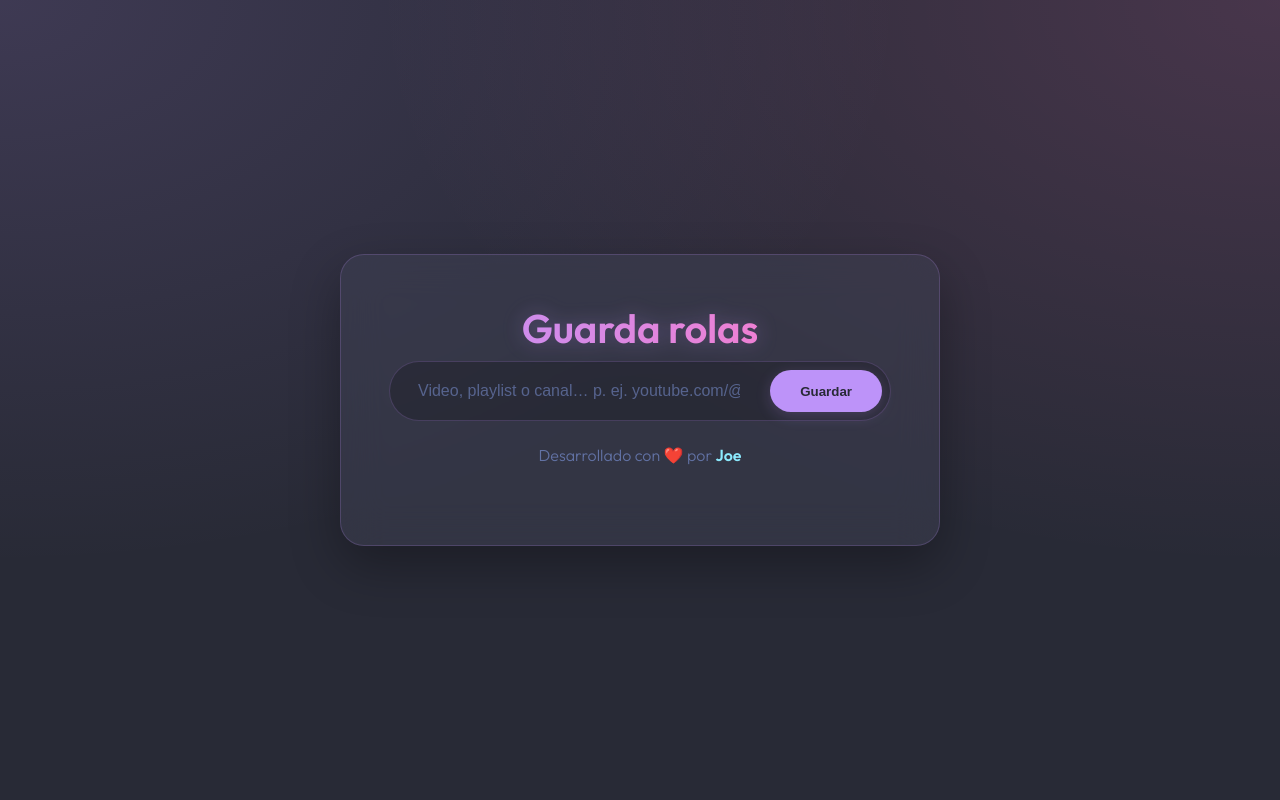
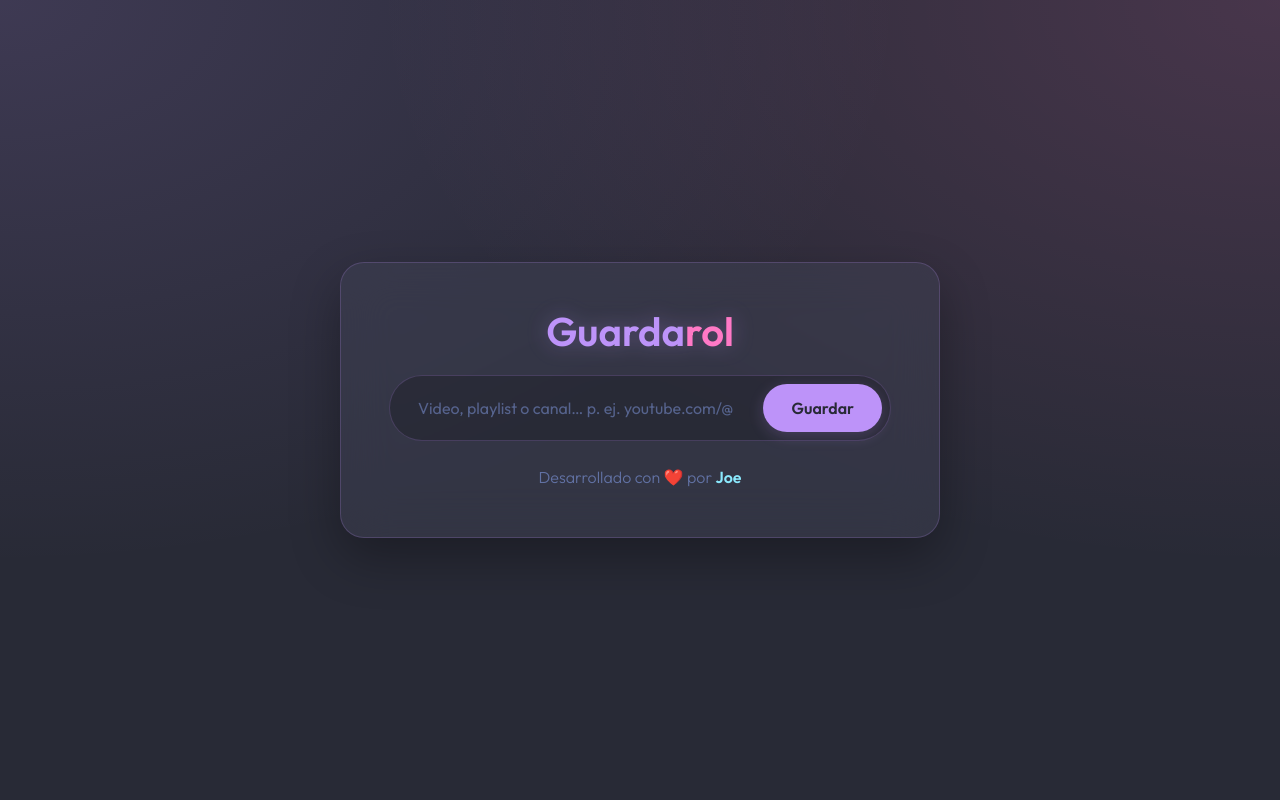
Before and after one commit to bytesofjose/yaysd, a FastAPI app: page / in a window 1280 px wide. Run offline with FastAPI, Linux system fonts and the light colour scheme; some libraries are stand-ins or nearby versions.

Commit message:
ui: tailwindcss refactor + Guardarol rename + original-source audio (no transcode)

```diff
--- a/app/main.py
+++ b/app/main.py
@@ -5,7 +5,7 @@ from fastapi.responses import JSONResponse
 from .downloader import cancel_job, download_audio, jobs_lock, jobs, start_job
 import uvicorn
 
-app = FastAPI(title="Guarda rolas")
+app = FastAPI(title="Guardarol")
 
 app.mount("/static", StaticFiles(directory="app/static"), name="static")
 templates = Jinja2Templates(directory="app/templates")
@@ -16,7 +16,7 @@ async def index(request: Request):
 
 @app.get("/api/health")
 async def health():
-    return {"status": "ok", "service": "guarda-rolas"}
+    return {"status": "ok", "service": "guardarol"}
 
 @app.post("/download")
 async def download(url: str = Form(...), sync: bool = False):
--- a/app/static/script.js
+++ b/app/static/script.js
@@ -23,13 +23,13 @@ let activeJob = null;
 function showOverlay() {
     overlay.classList.remove('hidden');
     overlay.setAttribute('aria-hidden', 'false');
-    document.body.classList.add('locked');
+    document.body.classList.add('overflow-hidden');
 }
 
 function hideOverlay() {
     overlay.classList.add('hidden');
     overlay.setAttribute('aria-hidden', 'true');
-    document.body.classList.remove('locked');
+    document.body.classList.remove('overflow-hidden');
 }
 
 function renderJob(job) {
@@ -44,8 +44,8 @@ function renderJob(job) {
     }
     orbTitle.textContent = job.current_title || job.message || 'Trabajando…';
     const stageMap = {
-        descargando: '⬇ Descargando audio',
-        'convirtiendo a mp3': '⚙ Convirtiendo a MP3…',
+        descargando: '⬇ Descargando audio original',
+        'guardando en biblioteca': '⚙ Guardando en tu biblioteca…',
         resolviendo: '🔍 Resolviendo URL…',
         listo: '✅ Listo'
     };
--- a/app/static/style.css
+++ /dev/null
@@ -1,382 +0,0 @@
-:root {
-    --bg: #282a36;
-    --selection: #44475a;
-    --fg: #f8f8f2;
-    --comment: #6272a4;
-    --cyan: #8be9fd;
-    --green: #50fa7b;
-    --orange: #ffb86c;
-    --pink: #ff79c6;
-    --purple: #bd93f9;
-    --red: #ff5555;
-    --yellow: #f1fa8c;
-
-    --primary: var(--purple);
-    --accent: var(--pink);
-    --bg-gradient: linear-gradient(135deg, #282a36, #44475a);
-    --glass-bg: rgba(68, 71, 90, 0.4);
-    --glass-border: rgba(189, 147, 249, 0.2);
-    --text: var(--fg);
-}
-
-.subtitle {
-    margin-top: 1.5rem;
-}
-
-a {
-    color: var(--cyan);
-    text-decoration: none;
-    font-weight: 600;
-    transition: all 0.3s ease;
-}
-
-a:hover {
-    color: var(--pink);
-    text-shadow: 0 0 10px rgba(255, 121, 198, 0.3);
-}
-
-* {
-    box-sizing: border-box;
-    margin: 0;
-    padding: 0;
-}
-
-body {
-    font-family: 'Outfit', sans-serif;
-    background: var(--bg);
-    background-image:
-        radial-gradient(at 0% 0%, rgba(189, 147, 249, 0.15) 0px, transparent 50%),
-        radial-gradient(at 100% 0%, rgba(255, 121, 198, 0.15) 0px, transparent 50%);
-    background-attachment: fixed;
-    min-height: 100vh;
-    display: flex;
-    justify-content: center;
-    align-items: center;
-    color: var(--text);
-    padding: 20px;
-}
-
-.glass-container {
-    background: var(--glass-bg);
-    backdrop-filter: blur(20px);
-    -webkit-backdrop-filter: blur(20px);
-    border: 1px solid var(--glass-border);
-    border-radius: 24px;
-    padding: 3rem;
-    width: 90%;
-    max-width: 600px;
-    text-align: center;
-    box-shadow: 0 20px 50px rgba(0, 0, 0, 0.3);
-    transition: transform 0.3s ease;
-}
-
-h1 {
-    font-size: 2.5rem;
-    font-weight: 600;
-    margin-bottom: 0.5rem;
-    background: linear-gradient(90deg, var(--purple), var(--pink));
-    -webkit-background-clip: text;
-    background-clip: text;
-    -webkit-text-fill-color: transparent;
-    filter: drop-shadow(0 0 10px rgba(189, 147, 249, 0.3));
-}
-
-.subtitle {
-    font-weight: 300;
-    color: var(--comment);
-    margin-bottom: 2rem;
-}
-
-.input-group {
-    display: flex;
-    gap: 10px;
-    background: rgba(0, 0, 0, 0.2);
-    padding: 8px;
-    border-radius: 50px;
-    border: 1px solid var(--glass-border);
-    transition: all 0.3s ease;
-}
-
-.input-group:focus-within {
-    border-color: var(--primary);
-    box-shadow: 0 0 15px rgba(189, 147, 249, 0.3);
-    background: rgba(0, 0, 0, 0.3);
-}
-
-input {
-    flex: 1;
-    background: transparent;
-    border: none;
-    color: var(--fg);
-    padding: 12px 20px;
-    font-size: 1rem;
-    outline: none;
-}
-
-input::placeholder {
-    color: var(--comment);
-    opacity: 0.8;
-}
-
-button {
-    background: var(--primary);
-    color: var(--bg);
-    border: none;
-    padding: 12px 30px;
-    border-radius: 50px;
-    font-weight: 600;
-    cursor: pointer;
-    transition: all 0.3s ease;
-    box-shadow: 0 4px 15px rgba(189, 147, 249, 0.2);
-}
-
-button:hover {
-    background: var(--pink);
-    color: var(--bg);
-    transform: translateY(-2px);
-    box-shadow: 0 6px 20px rgba(255, 121, 198, 0.4);
-}
-
-#feedbackContainer {
-    position: fixed;
-    bottom: 24px;
-    left: 50%;
-    transform: translateX(-50%) translateY(20px);
-    z-index: 10000;
-    margin: 0;
-    padding: 1rem 1.6rem;
-    border-radius: 50px;
-    background: rgba(40, 42, 54, 0.92);
-    backdrop-filter: blur(12px);
-    -webkit-backdrop-filter: blur(12px);
-    box-shadow: 0 10px 30px rgba(0, 0, 0, 0.5);
-    max-width: min(90vw, 480px);
-    text-align: center;
-    opacity: 0;
-    pointer-events: none;
-    transition: opacity 0.3s ease, transform 0.3s ease;
-    display: block;
-    min-height: 0;
-}
-
-#feedbackContainer:not(.hidden) {
-    opacity: 1;
-    transform: translateX(-50%) translateY(0);
-}
-
-.hidden {
-    display: none !important;
-}
-
-.success {
-    border: 1px solid var(--green);
-    color: var(--green);
-    background: rgba(80, 250, 123, 0.1);
-}
-
-.error {
-    border: 1px solid var(--red);
-    color: var(--red);
-    background: rgba(255, 85, 85, 0.1);
-}
-
-.loader {
-    width: 40px;
-    height: 40px;
-    border: 3px solid var(--selection);
-    border-top: 3px solid var(--primary);
-    border-radius: 50%;
-    animation: spin 1s linear infinite;
-    margin-bottom: 10px;
-}
-
-@keyframes spin {
-    0% { transform: rotate(0deg); }
-    100% { transform: rotate(360deg); }
-}
-
-@media (max-width: 768px) {
-    .glass-container {
-        padding: 2rem 1.5rem;
-        width: 100%;
-        max-width: 100%;
-        border-radius: 16px;
-    }
-
-    h1 {
-        font-size: 1.8rem;
-    }
-
-    .subtitle {
-        font-size: 0.9rem;
-        margin-bottom: 1.5rem;
-    }
-
-    .input-group {
-        flex-direction: column;
-        background: transparent;
-        border: none;
-        padding: 0;
-        gap: 12px;
-        width: 100%;
-        box-shadow: none;
-    }
-
-    input {
-        background: rgba(0, 0, 0, 0.2);
-        border: 1px solid var(--glass-border);
-        border-radius: 50px;
-        width: 100% !important;
-        padding: 15px 20px;
-        flex: none;
-        box-sizing: border-box;
-    }
-
-    button {
-        width: 100% !important;
-        padding: 15px;
-        flex: none;
-        box-sizing: border-box;
-    }
-
-    #feedbackContainer {
-        width: auto;
-        max-width: 92vw;
-        padding: 0.9rem 1.3rem;
-    }
-}
-
-body.locked {
-    overflow: hidden;
-}
-
-#orbOverlay {
-    position: fixed;
-    inset: 0;
-    z-index: 9999;
-    display: flex;
-    justify-content: center;
-    align-items: center;
-    background: rgba(20, 21, 30, 0.55);
-    backdrop-filter: blur(14px);
-    -webkit-backdrop-filter: blur(14px);
-    padding: 20px;
-}
-
-.orb-card {
-    position: relative;
-    background: rgba(40, 42, 54, 0.85);
-    border: 1px solid var(--glass-border);
-    border-radius: 24px;
-    padding: 2.5rem 2rem 2rem;
-    width: 100%;
-    max-width: 380px;
-    text-align: center;
-    box-shadow: 0 0 60px rgba(189, 147, 249, 0.25), 0 20px 50px rgba(0, 0, 0, 0.5);
-    display: flex;
-    flex-direction: column;
-    align-items: center;
-    gap: 0.6rem;
-    animation: orbIn 0.35s ease;
-}
-
-@keyframes orbIn {
-    from { transform: scale(0.9); opacity: 0; }
-    to { transform: scale(1); opacity: 1; }
-}
-
-.orb-ring {
-    width: 150px;
-    height: 150px;
-    transform: rotate(-90deg);
-    filter: drop-shadow(0 0 12px rgba(189, 147, 249, 0.5));
-    animation: orbPulse 2.2s ease-in-out infinite;
-}
-
-@keyframes orbPulse {
-    0%, 100% { transform: rotate(-90deg) scale(1); }
-    50% { transform: rotate(-90deg) scale(1.05); }
-}
-
-.orb-track {
-    fill: none;
-    stroke: var(--selection);
-    stroke-width: 10;
-}
-
-.orb-fill {
-    fill: none;
-    stroke: url(#orbGrad);
-    stroke: var(--primary);
-    stroke-width: 10;
-    stroke-linecap: round;
-    transition: stroke-dashoffset 0.4s ease;
-}
-
-.orb-percent {
-    position: absolute;
-    top: 6.1rem;
-    font-size: 1.6rem;
-    font-weight: 600;
-    background: linear-gradient(90deg, var(--purple), var(--pink));
-    -webkit-background-clip: text;
-    background-clip: text;
-    -webkit-text-fill-color: transparent;
-}
-
-.orb-count {
-    font-size: 0.95rem;
-    color: var(--cyan);
-    font-weight: 600;
-}
-
-.orb-bar {
-    width: 100%;
-    height: 10px;
-    border-radius: 50px;
-    background: rgba(0, 0, 0, 0.4);
-    border: 1px solid var(--glass-border);
-    overflow: hidden;
-}
-
-.orb-bar-fill {
-    height: 100%;
-    width: 0%;
-    border-radius: 50px;
-    background: linear-gradient(90deg, var(--purple), var(--pink));
-    box-shadow: 0 0 12px rgba(255, 121, 198, 0.6);
-    transition: width 0.4s ease;
-}
-
-.orb-title {
-    font-size: 0.9rem;
-    color: var(--fg);
-    max-width: 100%;
-    overflow: hidden;
-    text-overflow: ellipsis;
-    display: -webkit-box;
-    -webkit-line-clamp: 2;
-    -webkit-box-orient: vertical;
-    min-height: 2.4em;
-}
-
-.orb-stage {
-    font-size: 0.8rem;
-    color: var(--comment);
-    min-height: 1.2em;
-}
-
-#orbCancel {
-    margin-top: 0.5rem;
-    background: transparent;
-    border: 1px solid var(--red);
-    color: var(--red);
-    box-shadow: none;
-    padding: 10px 26px;
-}
-
-#orbCancel:hover {
-    background: var(--red);
-    color: var(--bg);
-    transform: none;
-}
--- a/app/templates/index.html
+++ b/app/templates/index.html
@@ -3,42 +3,110 @@
 <head>
     <meta charset="UTF-8">
     <meta name="viewport" content="width=device-width, initial-scale=1.0">
-    <title>Guarda rolas</title>
-    <link rel="stylesheet" href="/static/style.css">
+    <title>Guardarol</title>
+    <script src="https://cdn.tailwindcss.com"></script>
+    <script>
+        tailwind.config = {
+            theme: {
+                extend: {
+                    colors: {
+                        dracula: {
+                            bg: '#282a36',
+                            selection: '#44475a',
+                            fg: '#f8f8f2',
+                            comment: '#6272a4',
+                            cyan: '#8be9fd',
+                            green: '#50fa7b',
+                            orange: '#ffb86c',
+                            pink: '#ff79c6',
+                            purple: '#bd93f9',
+                            red: '#ff5555',
+                            yellow: '#f1fa8c',
+                        },
+                    },
+                    fontFamily: {
+                        outfit: ['Outfit', 'sans-serif'],
+                    },
+                },
+            },
+        };
+    </script>
     <link rel="preconnect" href="https://fonts.googleapis.com">
     <link rel="preconnect" href="https://fonts.gstatic.com" crossorigin>
     <link href="https://fonts.googleapis.com/css2?family=Outfit:wght@300;400;600&display=swap" rel="stylesheet">
+    <style>
+        @keyframes orbPulse {
+            0%, 100% { transform: rotate(-90deg) scale(1); }
+            50% { transform: rotate(-90deg) scale(1.05); }
+        }
+        @keyframes orbIn {
+            from { transform: scale(0.9); opacity: 0; }
+            to { transform: scale(1); opacity: 1; }
+        }
+        .orb-ring {
+            transform: rotate(-90deg);
+            filter: drop-shadow(0 0 12px rgba(189, 147, 249, 0.5));
+            animation: orbPulse 2.2s ease-in-out infinite;
+        }
+        .orb-fill {
+            transition: stroke-dashoffset 0.4s ease;
+        }
+        .orb-bar-fill {
+            transition: width 0.4s ease;
+        }
+        .orb-card {
+            animation: orbIn 0.35s ease;
+        }
+        #feedbackContainer {
+            transition: opacity 0.3s ease, transform 0.3s ease;
+        }
+        #feedbackContainer.success {
+            border: 1px solid #50fa7b;
+            color: #50fa7b;
+        }
+        #feedbackContainer.error {
+            border: 1px solid #ff5555;
+            color: #ff5555;
+        }
+    </style>
 </head>
-<body>
-    <div class="glass-container">
-        <h1>Guarda rolas</h1>
+<body class="font-outfit bg-dracula-bg text-dracula-fg min-h-screen flex justify-center items-center p-5 bg-fixed"
+      style="background-image: radial-gradient(at 0% 0%, rgba(189,147,249,0.15) 0px, transparent 50%), radial-gradient(at 100% 0%, rgba(255,121,198,0.15) 0px, transparent 50%);">
+    <div class="bg-[#44475a]/40 backdrop-blur-xl border border-dracula-purple/20 rounded-3xl p-8 md:p-12 w-[90%] max-w-[600px] text-center shadow-[0_20px_50px_rgba(0,0,0,0.3)]">
+        <h1 class="text-4xl md:text-[2.5rem] font-semibold mb-6 drop-shadow-[0_0_10px_rgba(189,147,249,0.3)]">
+            <span class="text-dracula-purple">Guarda</span><span class="text-dracula-pink">rol</span>
+        </h1>
 
         <form id="downloadForm">
-            <div class="input-group">
-                <input type="text" id="urlInput" placeholder="Video, playlist o canal… p. ej. youtube.com/@artista/videos" required>
-                <button type="submit" id="downloadBtn">Guardar</button>
+            <div class="flex flex-col md:flex-row gap-3 md:gap-2.5 bg-black/20 p-2 md:p-2 rounded-3xl md:rounded-full border border-dracula-purple/20 focus-within:border-dracula-purple focus-within:shadow-[0_0_15px_rgba(189,147,249,0.3)] transition-all">
+                <input type="text" id="urlInput" placeholder="Video, playlist o canal… p. ej. youtube.com/@artista/videos" required
+                       class="flex-1 bg-black/20 md:bg-transparent border border-dracula-purple/20 md:border-0 rounded-full px-5 py-3.5 md:py-3 text-base outline-none placeholder:text-dracula-comment/80 w-full box-border">
+                <button type="submit" id="downloadBtn"
+                        class="bg-dracula-purple text-dracula-bg rounded-full px-7 py-3.5 md:py-3 font-semibold cursor-pointer transition-all shadow-[0_4px_15px_rgba(189,147,249,0.2)] hover:bg-dracula-pink hover:-translate-y-0.5 hover:shadow-[0_6px_20px_rgba(255,121,198,0.4)] w-full md:w-auto box-border">
+                    Guardar
+                </button>
             </div>
         </form>
 
-        <div id="feedbackContainer" class="hidden">
-            <p id="feedbackText"></p>
-        </div>
-
-        <p class="subtitle">Desarrollado con ❤️ por <a href="https://github.com/joeis-dev">Joe</a></p>
+        <p class="mt-6 font-light text-dracula-comment">Desarrollado con ❤️ por <a href="https://github.com/joeis-dev" class="text-dracula-cyan font-semibold transition-all hover:text-dracula-pink">Joe</a></p>
     </div>
 
-    <div id="orbOverlay" class="hidden" aria-hidden="true">
-        <div class="orb-card" role="dialog" aria-label="Descargando">
-            <svg class="orb-ring" viewBox="0 0 120 120">
-                <circle class="orb-track" cx="60" cy="60" r="52"></circle>
-                <circle id="orbProgress" class="orb-fill" cx="60" cy="60" r="52"></circle>
+    <div id="feedbackContainer" class="hidden fixed bottom-6 left-1/2 -translate-x-1/2 z-[10000] px-6 py-4 rounded-full bg-[#282a36]/90 backdrop-blur-md shadow-[0_10px_30px_rgba(0,0,0,0.5)] max-w-[min(90vw,480px)] text-center">
+        <p id="feedbackText"></p>
+    </div>
+
+    <div id="orbOverlay" class="hidden fixed inset-0 z-[9999] flex justify-center items-center bg-[#14151e]/55 backdrop-blur-[14px] p-5" aria-hidden="true">
+        <div class="orb-card relative bg-[#282a36]/85 border border-dracula-purple/20 rounded-3xl px-8 pt-10 pb-8 w-full max-w-[380px] text-center shadow-[0_0_60px_rgba(189,147,249,0.25),0_20px_50px_rgba(0,0,0,0.5)] flex flex-col items-center gap-2.5" role="dialog" aria-label="Descargando">
+            <svg class="orb-ring w-[150px] h-[150px]" viewBox="0 0 120 120">
+                <circle cx="60" cy="60" r="52" fill="none" stroke="#44475a" stroke-width="10"></circle>
+                <circle id="orbProgress" class="orb-fill" cx="60" cy="60" r="52" fill="none" stroke="#bd93f9" stroke-width="10" stroke-linecap="round"></circle>
             </svg>
-            <div id="orbPercent" class="orb-percent">0%</div>
-            <div id="orbCount" class="orb-count">Preparando…</div>
-            <div class="orb-bar"><div id="orbBarFill" class="orb-bar-fill"></div></div>
-            <p id="orbTitle" class="orb-title">Resolviendo URL…</p>
-            <p id="orbStage" class="orb-stage"></p>
-            <button id="orbCancel" type="button">Cancelar</button>
+            <div id="orbPercent" class="absolute top-[6.1rem] text-[1.6rem] font-semibold text-transparent bg-clip-text bg-gradient-to-r from-dracula-purple to-dracula-pink">0%</div>
+            <div id="orbCount" class="text-[0.95rem] text-dracula-cyan font-semibold">Preparando…</div>
+            <div class="w-full h-2.5 rounded-full bg-black/40 border border-dracula-purple/20 overflow-hidden"><div id="orbBarFill" class="orb-bar-fill h-full w-0 rounded-full bg-gradient-to-r from-dracula-purple to-dracula-pink shadow-[0_0_12px_rgba(255,121,198,0.6)]"></div></div>
+            <p id="orbTitle" class="text-sm max-w-full overflow-hidden text-ellipsis line-clamp-2 min-h-[2.4em]">Resolviendo URL…</p>
+            <p id="orbStage" class="text-xs text-dracula-comment min-h-[1.2em]"></p>
+            <button id="orbCancel" type="button" class="mt-2 bg-transparent border border-dracula-red text-dracula-red rounded-full px-6 py-2.5 font-semibold cursor-pointer transition-all hover:bg-dracula-red hover:text-dracula-bg">Cancelar</button>
         </div>
     </div>
 
```
Also changed, not shown: app/downloader.py (+2 -12 lines), docs/01-overview.md (+6 -4 lines), .forgejo/workflows/deploy.yaml.
